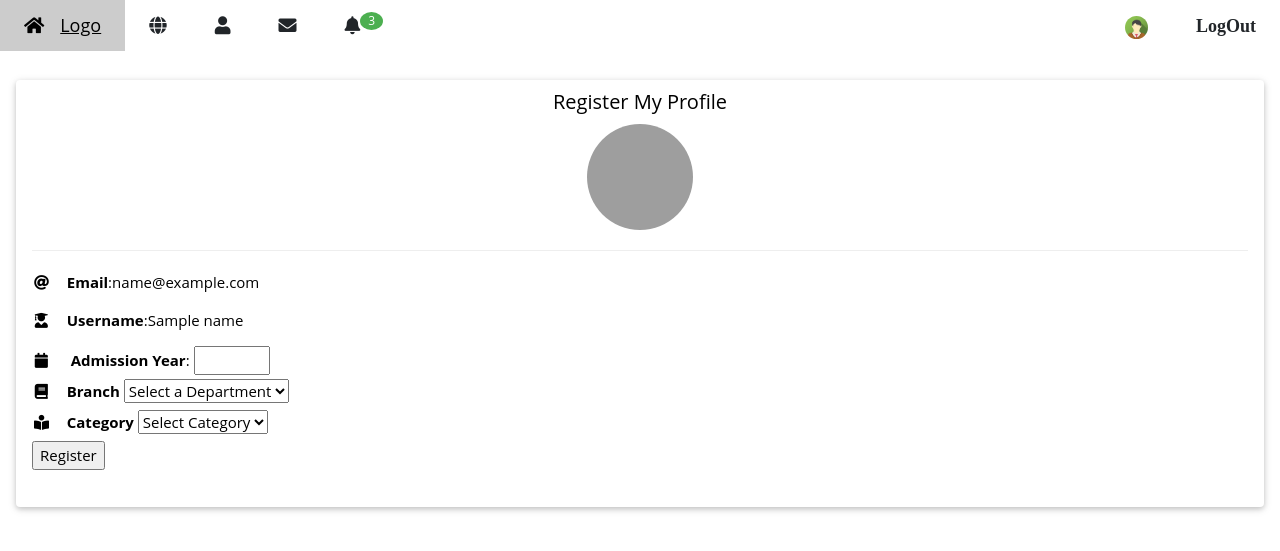
After one commit to Mir-Razee/InstiZeit, a Flask app: template webd/templates/register_profile.html in a window 1280 px wide. The commit adds this page. Shown: the top 551 px of the page. Run offline with Flask 2, Linux system fonts and the light colour scheme; the template is opened without the code that fills it: most values are stand-ins (such as "Sample title", 1, 10 or a date in 2020); some libraries are stand-ins or nearby versions; grey boxes are pictures that could not be loaded.

Commit message:
Added User Registration and Profile page

```diff
--- /dev/null
+++ b/webd/templates/register_profile.html
@@ -0,0 +1,57 @@
+{% extends 'base.html' %}
+{% block title %}
+Home page
+{% endblock %}
+
+{% block nav %}
+
+{% endblock %}
+
+{% block content %}
+<body>
+<!-- Page Container -->
+<form action="{{url_for('register')}}" method ="POST">
+<div class="w3-container w3-content" style="max-width:1400px;margin-top:80px">
+  <!-- The Grid -->
+      <!-- Profile -->
+      <div class="w3-card w3-round w3-white">
+        <div class="w3-container">
+             <h4 class="w3-center">Register My Profile</h4>
+             <p class="w3-center"><img src="{{pic}}" class="w3-circle" style="height:106px;width:106px" alt="Avatar"></p>
+
+             <hr>
+                <p><i class="fa fa-at fa-fw w3-margin-right w3-text-theme"></i><strong>Email</strong>:{{email}}</p>
+
+                <p><i class="fas fa-user-graduate fa-fw w3-margin-right w3-text-theme"></i><strong>Username</strong>:{{name}}<p>
+             <label for ="year"><i class="fas fa-calendar fa-fw w3-margin-right w3-text-theme"></i> <strong>Admission Year</strong>:</label>
+                <input type="number"  name="year" id="year" min="2010" max="2021" required><br>
+             <label for="dept"><i class="fa fa-book fa-fw w3-margin-right w3-text-theme"></i><strong>Branch</strong> </label>
+            <select class="form-select" name="dept" id="dept" required>
+              <option selected>Select a Department</option>
+              <option value="CSE">CSE</option>
+              <option value="ME">ME</option>
+              <option value="EE">EE</option>
+              <option value="CE">CE</option>
+              <option value="MEMS">MEMS</option>
+              <option value="Mathematics">Mathematics</option>
+              <option value="HSC">HSC</option>
+              <option value="BSBE">BSBE</option>
+              <option value="Physics">Physics</option>
+              <option value="Astronomy">Astronomy</option>
+            </select> <br>
+            <label for="category"><i class="fas fa-book-reader fa-fw w3-margin-right w3-text-theme "></i><strong>Category</strong></label>
+           <select class="form-select" name="category" id="category" required>
+          <option selected>Select Category</option>
+          <option value="Student">Student</option>
+          <option value="Faculty">Faculty</option>
+           </select><br>
+           <input type="Submit" value="Register">
+          </div>
+      <br>
+      </div>
+</div>
+</form>
+
+
+</div>
+{% endblock %}
```
Also changed, not shown: webd/routes.py (+32 -4 lines), webd/templates/profile.html (+6 -4 lines).
